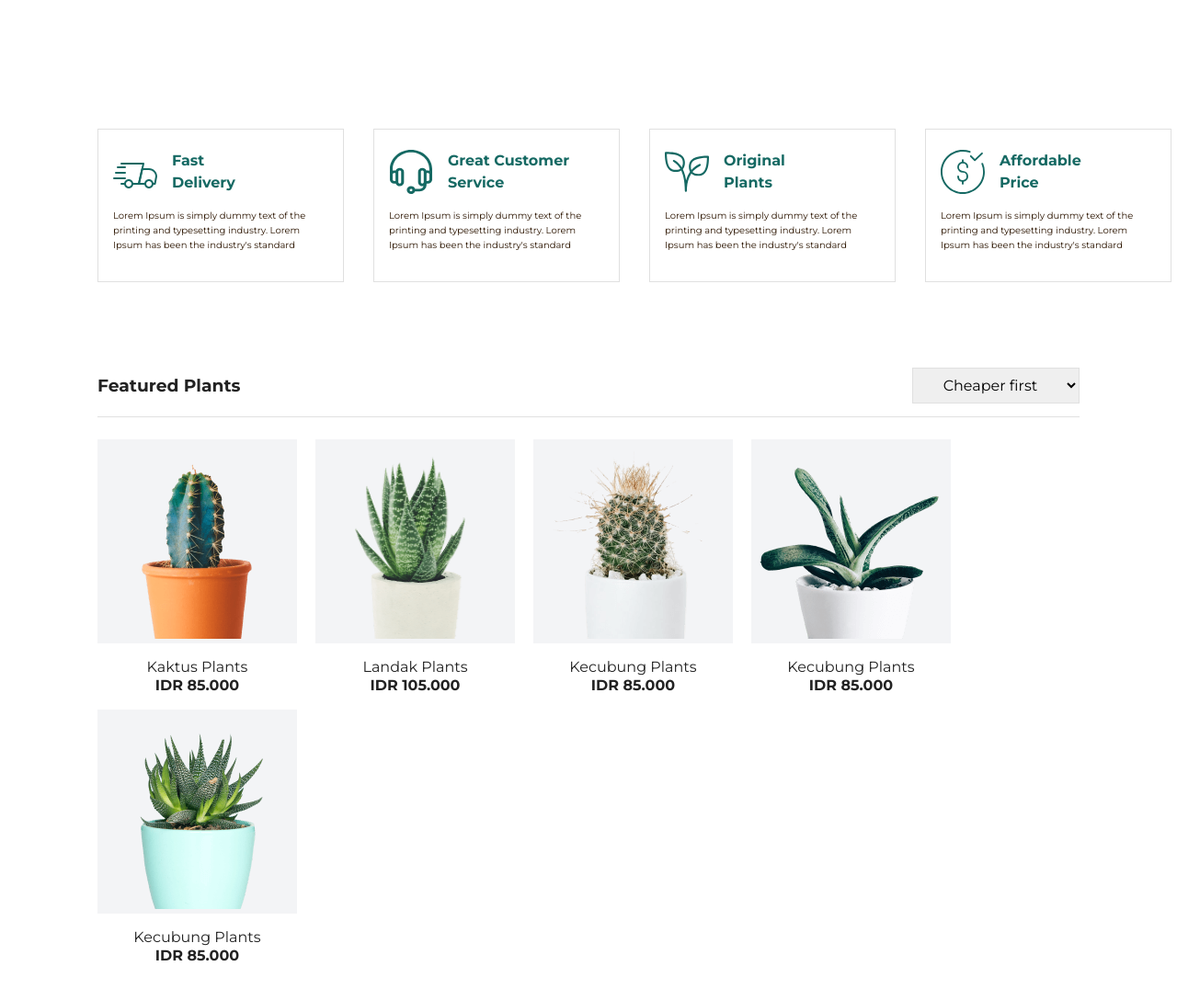
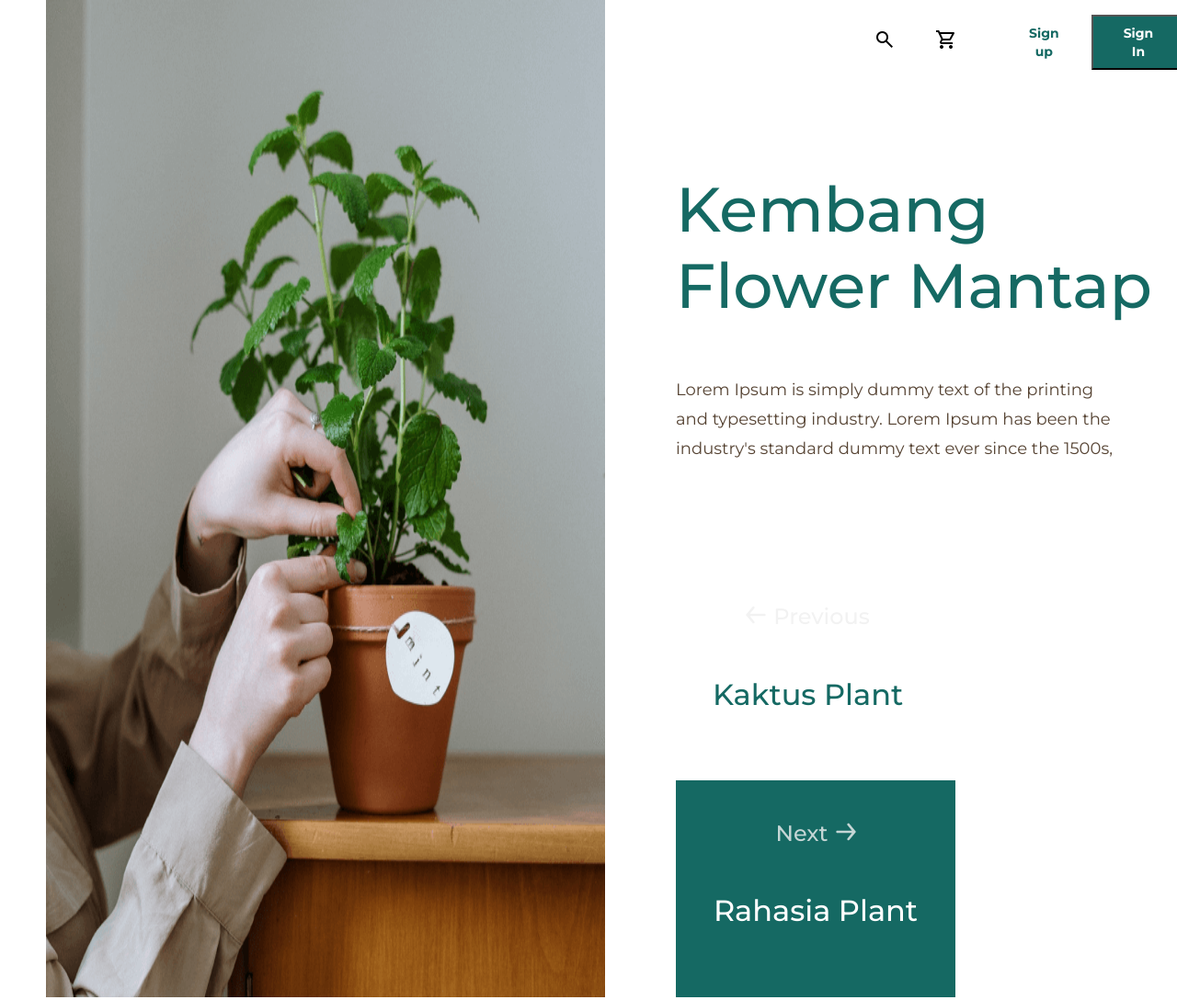
Before and after one commit to Frontend-testers/planshops, a plain HTML site: page index.html in a window 1280 px wide. Shown: the top 1088 px of the page at 92% size. Before the commit the page ends 1066 px from the top, so only its background shows below. Drawn offline with nearby package versions, Linux system fonts and the light colour scheme.

Commit message:
add full header section

```diff
--- a/css/style.css
+++ b/css/style.css
@@ -30,6 +30,10 @@ img{
   height: auto;
 }
 
+button {
+  cursor: pointer;
+}
+
 /* CONTAINER STYLE */
 
 .container{
@@ -48,6 +52,131 @@ main {
 .main-content{
   flex-grow: 1;
 }
+
+/* HEADER */
+.header-container {
+  display: flex;
+}
+
+.header-subcontainer {
+  margin-left: 77px;
+}
+
+.header-nav-bar {
+  list-style: none;
+  display: flex;
+  margin-left: 175px;
+  align-items: center;
+}
+
+.list-item {
+  margin-right: 43px;
+}
+.button-sign-up {
+  padding: 8px 33px;
+  font-weight: 700;
+  font-size: 14px;
+  line-height: 20px;
+  color: #156963;
+  background-color: #fff;
+  border-color: transparent;
+}
+.button-sign-in {
+  padding: 8px 33px;
+  font-weight: 700;
+  font-size: 14px;
+  line-height: 20px;
+  color:#fff;
+  background-color: #156963;
+}
+
+.material-symbols-outlined {
+  color: #000;
+}
+.header-text {
+  margin-top: 110px;
+}
+.header-text-heading {
+  font-weight: 500;
+  font-size: 68px;
+  line-height: 83px;
+  color: #156963;
+}
+.header-text-text {
+  padding: 0;
+  margin: 0;
+  font-weight: 400;
+  font-size: 18px;
+  line-height: 32px;
+  color: #2C1500;
+  opacity: 0.8;
+  width: 493px;
+  margin-top: 24px;
+}
+.header-text-nav-button {
+  margin: 0;
+  padding: 0;
+  margin-top: 110px;
+}
+.header-nav-button {
+  border-color: transparent;
+  padding: 41px 39px;
+  text-align: center;
+  align-items: center;
+  background-color: #156963;
+}
+.header-nav-button-2 {
+  border-color: transparent;
+  padding: 40px 38px;
+  text-align: center;
+  align-items: center;
+  background-color: #fff;
+}
+.header-nav-vector {
+  color:#000;
+  margin-right: 8px;
+}
+.header-nav-vector-1 {
+  margin-left: 8px;
+}
+.button-text {
+  padding-bottom: 15px;
+}
+.header-nav-button-inner {
+  font-weight: 500;
+  font-size: 24px;
+  line-height: 29px;
+  color: #f2f2f2;
+  align-items: center;
+  text-align: center;
+}
+.header-nav-button-inner-2 {
+  font-weight: 500;
+  font-size: 24px;
+  line-height: 29px;
+  color: #f2f2f2;
+  opacity: 0.8;
+  align-items: center;
+  text-align: center;
+}
+h3 {
+
+}
+
+.plant-name-1 {
+  font-weight: 500;
+  font-size: 32px;
+  line-height: 39px;
+  color: #156963;
+}
+.plant-name-2 {
+  font-weight: 500;
+  font-size: 32px;
+  line-height: 39px;
+  color: #fff;
+}
+
+/* / HEADER */
 
 /* FEATURES */
 
--- a/index.html
+++ b/index.html
@@ -11,11 +11,78 @@
   <link rel="preconnect" href="https://fonts.gstatic.com" crossorigin>
   <link href="https://fonts.googleapis.com/css2?family=Montserrat:wght@400;500;700&display=swap" rel="stylesheet">
 
+  <!-- GOOGLE ICONS -->
+  <link rel="stylesheet" href="https://fonts.googleapis.com/css2?family=Material+Symbols+Outlined:opsz,wght,FILL,GRAD@48,400,0,0" />
+
+  <link rel="stylesheet" href="https://fonts.googleapis.com/css2?family=Material+Symbols+Outlined:opsz,wght,FILL,GRAD@48,400,0,0" />
+
   <!-- STYLES CSS LINKS -->
   <link rel="stylesheet" href="css/normalize.css">
   <link rel="stylesheet" href="css/style.css">
 </head>
 <body>
+
+  <!-- HEADER -->
+  <header>
+
+    <div class="container">
+
+      <div class="header-container">
+
+        <img class="header-background-img" src="/image/pexels-cottonbro.png" alt="pexels-cottonbro" width="608" height="913" srcset="/image/pexels-cottonbro.png 1x, /image/pexels-cottonbro@2x.png 2x">
+
+        <!-- NAVIGATION BAR -->
+        <div class="header-subcontainer">
+          <nav>
+            <ul class="header-nav-bar">
+              <li class="list-item">
+                <a href="#">
+                  <span class="material-symbols-outlined">
+                    search
+                  </span>
+                </a>
+              </li>
+
+              <li class="list-item">
+                <a href="#">
+                  <span class="material-symbols-outlined">
+                    shopping_cart
+                  </span>
+                </a>
+              </li>
+
+              <li>
+                <button class="button-sign-up">Sign up</button>
+              </li>
+
+              <li>
+                <button class="button-sign-in">Sign In</button>
+              </li>
+
+            </ul>
+          </nav>
+
+
+          <!-- HEADER TEXT -->
+
+
+          <div class="header-text">
+            <h2 class="header-text-heading">Kembang <br>Flower Mantap</h2>
+            <p class="header-text-text">Lorem Ipsum is simply dummy text of the printing and typesetting industry. Lorem Ipsum has been the industry's standard dummy text ever since the 1500s, </p>
+          </div>
+          <div class="header-text-nav-button">
+            <button class="header-nav-button-2"><div class="header-nav-button-inner"><img class="header-nav-vector" src="/image/icons/Vector-1.svg" alt="vector-left">Previous</div> <br> <h3 class="plant-name-1">Kaktus Plant</h3> </button>
+            <button class="header-nav-button"><div class="header-nav-button-inner-2">Next<img class="header-nav-vector-1" src="/image/icons/Vector.svg" alt="vector-left"></div><br> <h3 class="plant-name-2">Rahasia Plant</h3></button>
+          </div>
+        </div>
+      </div>
+
+    </div>
+  </div>
+
+</header>
+
+
 <!-- FEATURES -->
 <main>
   <section>
```
Also changed, not shown: image/icons/Vector-1.svg (added), image/icons/Vector-left.svg (added), image/icons/Vector-right.svg (added), image/icons/Vector.svg (added), image/pexels-cottonbro.png (added), image/pexels-cottonbro@2x.png (added). Lines whose indentation alone changed are shown as unchanged.
